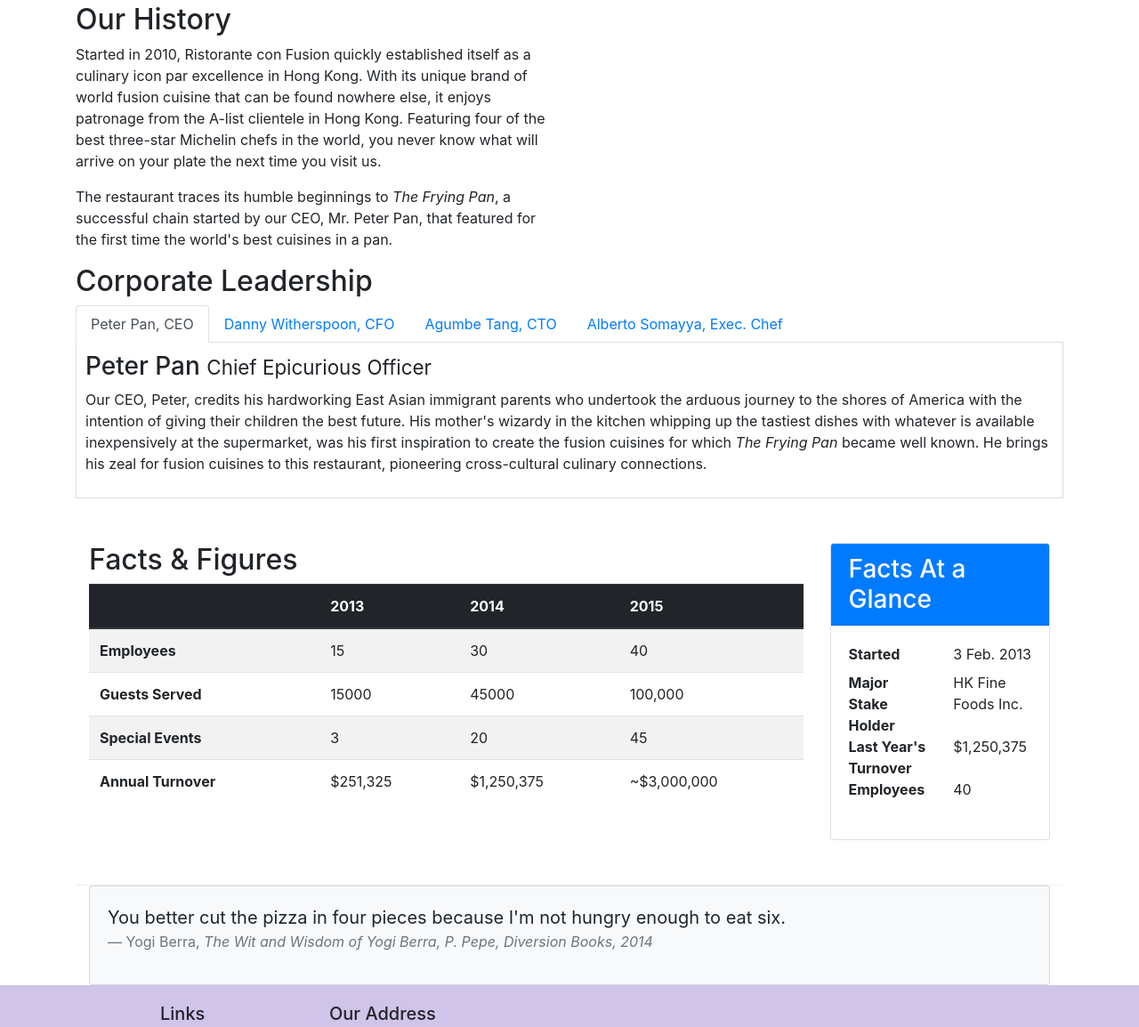
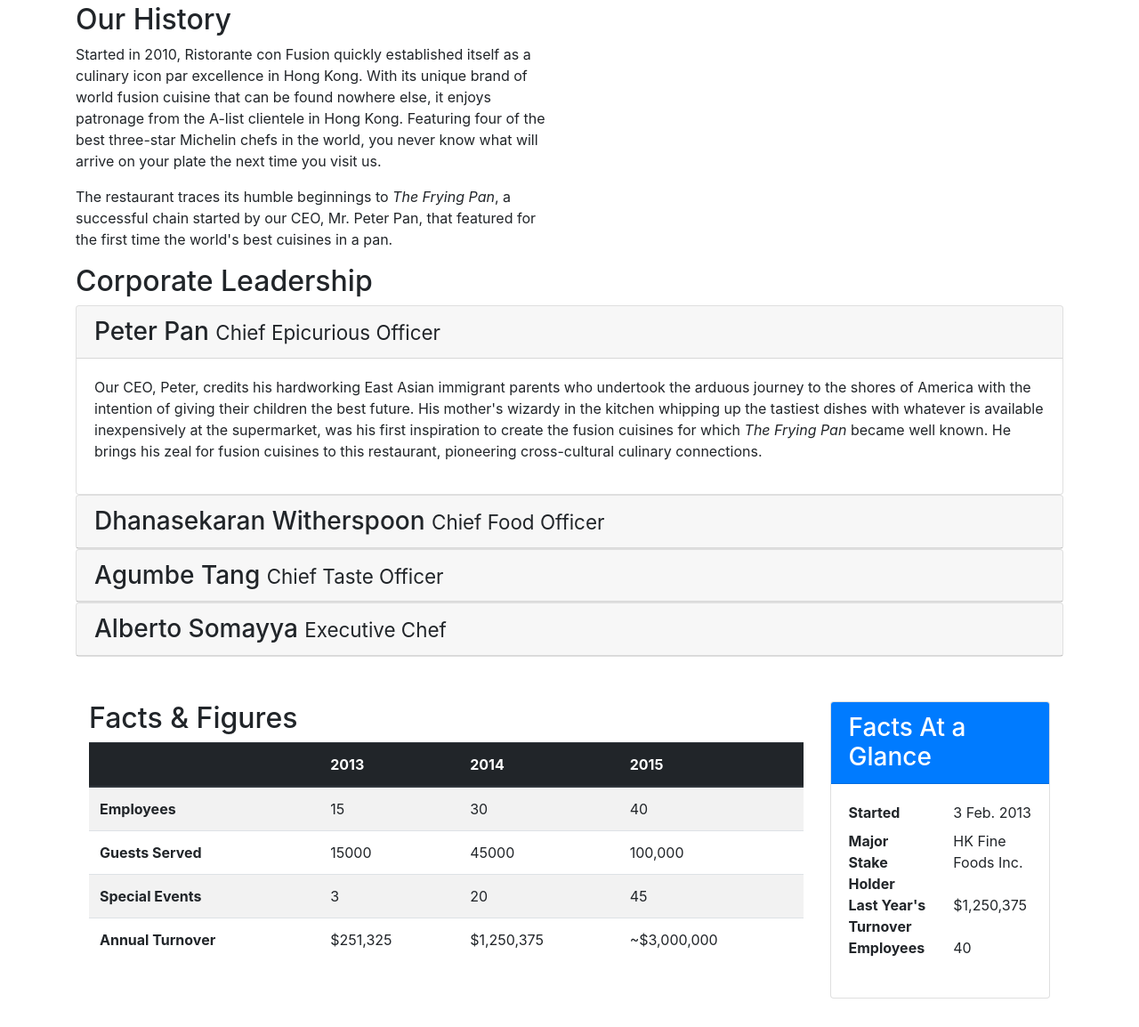
Before and after one commit to harrisalisha/bootstrap2022, a website: page aboutus.html in a window 1280 px wide. Shown: the part 462-1616 px from the top of the page at 89% size. Drawn offline with nearby package versions, Linux system fonts and the light colour scheme.

Commit message:
Accordion

```diff
--- a/aboutus.html
+++ b/aboutus.html
@@ -86,51 +86,86 @@
             <div class="col-12 col-sm">
                 <h2>Corporate Leadership</h2>
 
-                <ul class="nav nav-tabs">
-                    <li class="nav-item">
-                      <a class="nav-link active" href="#peter"
-                        role="tab" data-toggle="tab">Peter Pan, CEO</a>
-                    </li>
-                    <li class="nav-item">
-                      <a class="nav-link" href="#danny" role="tab"
-                        data-toggle="tab">Danny Witherspoon, CFO</a>
-                    </li>
-                    <li class="nav-item">
-                      <a class="nav-link" href="#agumbe"role="tab"
-                        data-toggle="tab">Agumbe Tang, CTO</a>
-                    </li>
-                    <li class="nav-item">
-                      <a class="nav-link" href="#alberto" role="tab"
-                        data-toggle="tab">Alberto Somayya, Exec. Chef</a>
-                    </li>
-                </ul>
+                <div id="accordion">
+                    <div class="card">
+                        <div class="card-header" role="tab" id="peterhead">
+                            <h3 class="mb-0">
+                                <a class="collapsed" data-toggle="colapse" data-target="#peter">
+                                Peter Pan <small>Chief Epicurious Officer</small>
+                                </a>
+                            </h3>
+                        </div>
 
-                <div class="tab-content">
-
-                    <div role="tabpanel" class="tab-pane fade show active" id="peter">
-                        <h3>Peter Pan <small>Chief Epicurious Officer</small></h3>
-                        <p class="d-none d-sm-block">Our CEO, Peter, credits his hardworking East Asian immigrant parents who undertook the arduous journey to the shores of America with the intention of giving their children the best future. His mother's wizardy in the kitchen whipping up the tastiest dishes with whatever is available inexpensively at the supermarket, was his first inspiration to create the fusion cuisines for which <em>The Frying Pan</em> became well known. He brings his zeal for fusion cuisines to this restaurant, pioneering cross-cultural culinary connections.</p>
+                        <div class="collapse show" id="peter" data-parent="#accordion">
+                            <div class="card-body">
+                                <p class="d-none d-sm-block">Our CEO, Peter, credits his hardworking East Asian immigrant
+                                    parents who
+                                    undertook the arduous journey to the shores of America with the intention of giving their
+                                    children
+                                    the best future. His mother's wizardy in the kitchen whipping up the tastiest dishes with
+                                    whatever
+                                    is available inexpensively at the supermarket, was his first inspiration to create the
+                                    fusion
+                                    cuisines for which <em>The Frying Pan</em> became well known. He brings his zeal for fusion
+                                    cuisines
+                                    to this restaurant, pioneering cross-cultural culinary connections.</p>
+                            </div>
+                        </div>
                     </div>
 
-                    <div role="tabpanel" class="tab-pane fade" id="danny">
-                        <h3>Dhanasekaran Witherspoon <small>Chief Food Officer</small></h3>
-                        <p class="d-none d-sm-block">Our CFO, Danny, as he is affectionately referred to by his colleagues, comes from a long established family tradition in farming and produce. His experiences growing up on a farm in the Australian outback gave him great appreciation for varieties of food sources. As he puts it in his own words, <em>Everything that runs, wins, and everything that stays, pays!</em></p>
+                    <div class="card">
+                        <div class="card-header" role="tab" id="dannyhead">
+                        <h3 class="mb-0">
+                            <a class="collapsed" data-toggle="collapse" data-target="#danny">
+                            Dhanasekaran Witherspoon <small>Chief Food Officer</small>
+                            </a>
+                        </h3>
                     </div>
-
-                    <div role="tabpanel" class="tab-pane fade" id="agumbe">
-                        <h3>Agumbe Tang <small>Chief Taste Officer</small></h3>
-                        <p class="d-none d-sm-block">Blessed with the most discerning gustatory sense, Agumbe, our CTO, personally ensures that every dish that we serve meets his exacting tastes. Our chefs dread the tongue lashing that ensues if their dish does not meet his exacting standards. He lives by his motto, <em>You click only if you survive my lick.</em></p>
+                    <div class="collapse" id="danny" data-parent="#accordion">
+                        <div class="card-body">
+                            <p class="d-none d-sm-block">Our CFO, Danny, as he is affectionately referred to by his colleagues,
+                                comes from a long established family tradition in farming and produce. His experiences growing up
+                                on a farm in the Australian outback gave him great appreciation for varieties of food sources.
+                                As he puts it in his own words, <em>Everything that runs, wins, and everything that stays,
+                                pays!</em></p>
+                        </div>
                     </div>
-
-
-                    <div role="tabpanel" class="tab-pane fade" id="alberto">
-                        <h3>Alberto Somayya <small>Executive Chef</small></h3>
-                        <p class="d-none d-sm-block">Award winning three-star Michelin chef with wide International experience having worked closely with whos-who in the culinary world, he specializes in creating mouthwatering Indo-Italian fusion experiences. He says, <em>Put together the cuisines from the two craziest cultures, and you get a winning hit! Amma Mia!</em></p>
+                </div>
+                <div class="card">
+                        <div class="card-header" role="tab" id="agumbehead">
+                        <h3 class="mb-0">
+                            <a class="collapsed" data-toggle="collapse" data-target="#agumbe">
+                            Agumbe Tang <small>Chief Taste Officer</small>
+                            </a>
+                        </h3>
                     </div>
-
+                    <div class="collapse" id="agumbe" data-parent="#accordion">
+                        <div class="card-body">
+                            <p class="d-none d-sm-block">Blessed with the most discerning gustatory sense, Agumbe, our CTO,
+                                personally ensures that every dish that we serve meets his exacting tastes. Our chefs dread
+                                the tongue lashing that ensues if their dish does not meet his exacting standards. He lives by his motto,
+                                <em>You click only if you survive my lick.</em>
+                            </p>
+                        </div>
+                    </div>
                 </div>
-
-
+                <div class="card">
+                        <div class="card-header" role="tab" id="albertohead">
+                        <h3 class="mb-0">
+                            <a class="collapsed" data-toggle="collapse" data-target="#alberto">
+                            Alberto Somayya <small>Executive Chef</small>
+                            </a>
+                        </h3>
+                    </div>
+                    <div class="collapse" id="alberto" data-parent="#accordion">
+                        <div class="card-body">
+                            <p class="d-none d-sm-block">Award winning three-star Michelin chef with wide International experience having worked
+                                 with whos-who in the culinary world, he specializes in creating mouthwatering Indo-Italian fusion experiences.
+                                  He says, <em>Put together the cuisines from the two craziest cultures, and you get a winning hit! Amma Mia!</em>
+                            </p>
+                        </div>
+                    </div>
+                </div>
 
                 <div class="row row-content">
                     <div class="col-12 col-sm-9">
```
